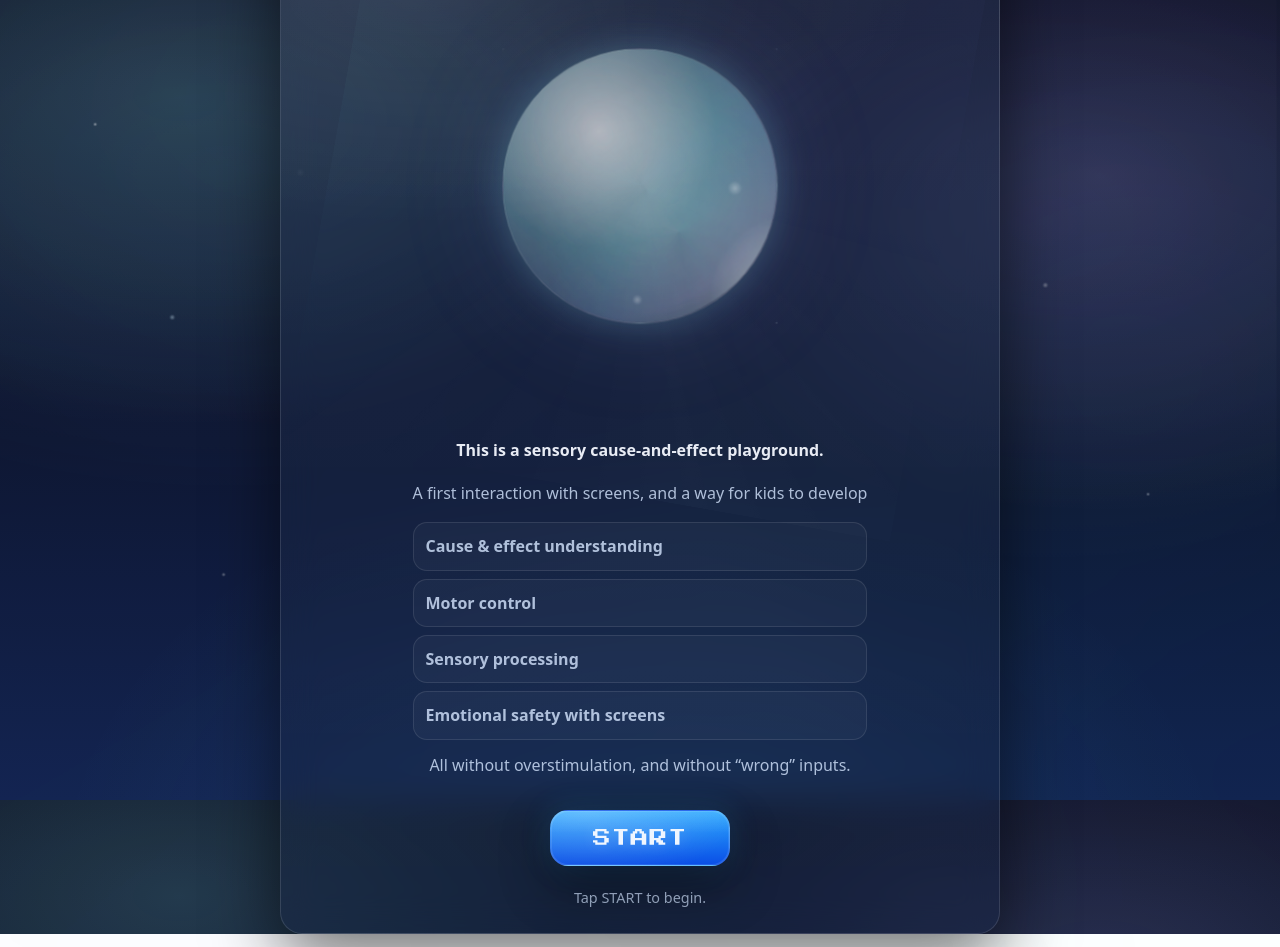
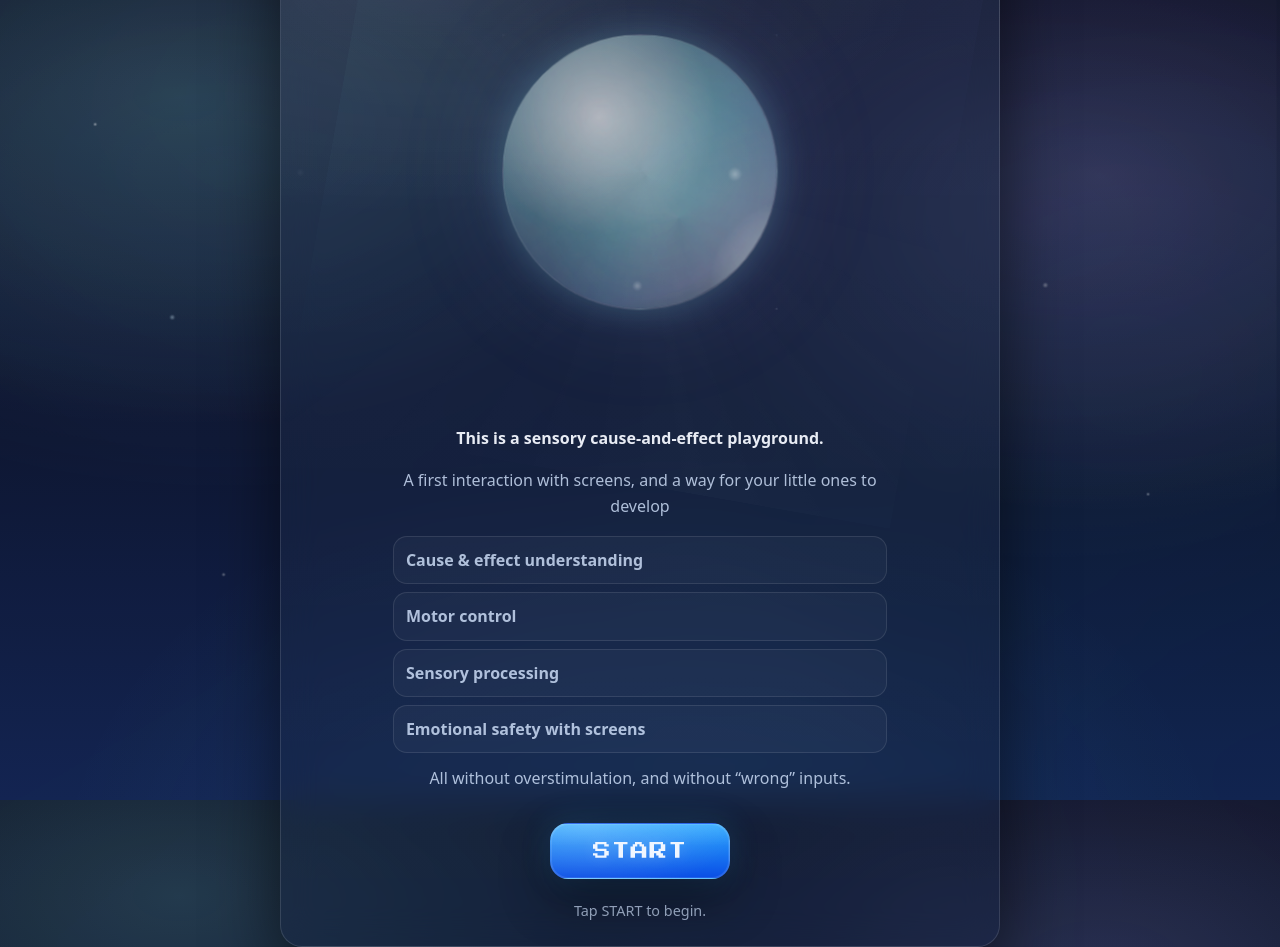
Before and after one commit to nerodewar/Button-Boo, a plain HTML site: page index.html in a window 1280 px wide. Drawn offline with Linux system fonts and the light colour scheme.

Commit message:
Update index.html

```diff
--- a/index.html
+++ b/index.html
@@ -583,7 +583,7 @@
         <div class="copy">
           <p><strong style="color:rgba(244,248,255,0.95);">This is a sensory cause-and-effect playground.</strong></p>
           <p>
-            A first interaction with screens, and a way for kids to develop
+            A first interaction with screens, and a way for your little ones to develop
           </p>
           <ul>
             <li><strong>Cause &amp; effect understanding</strong></li>
```
